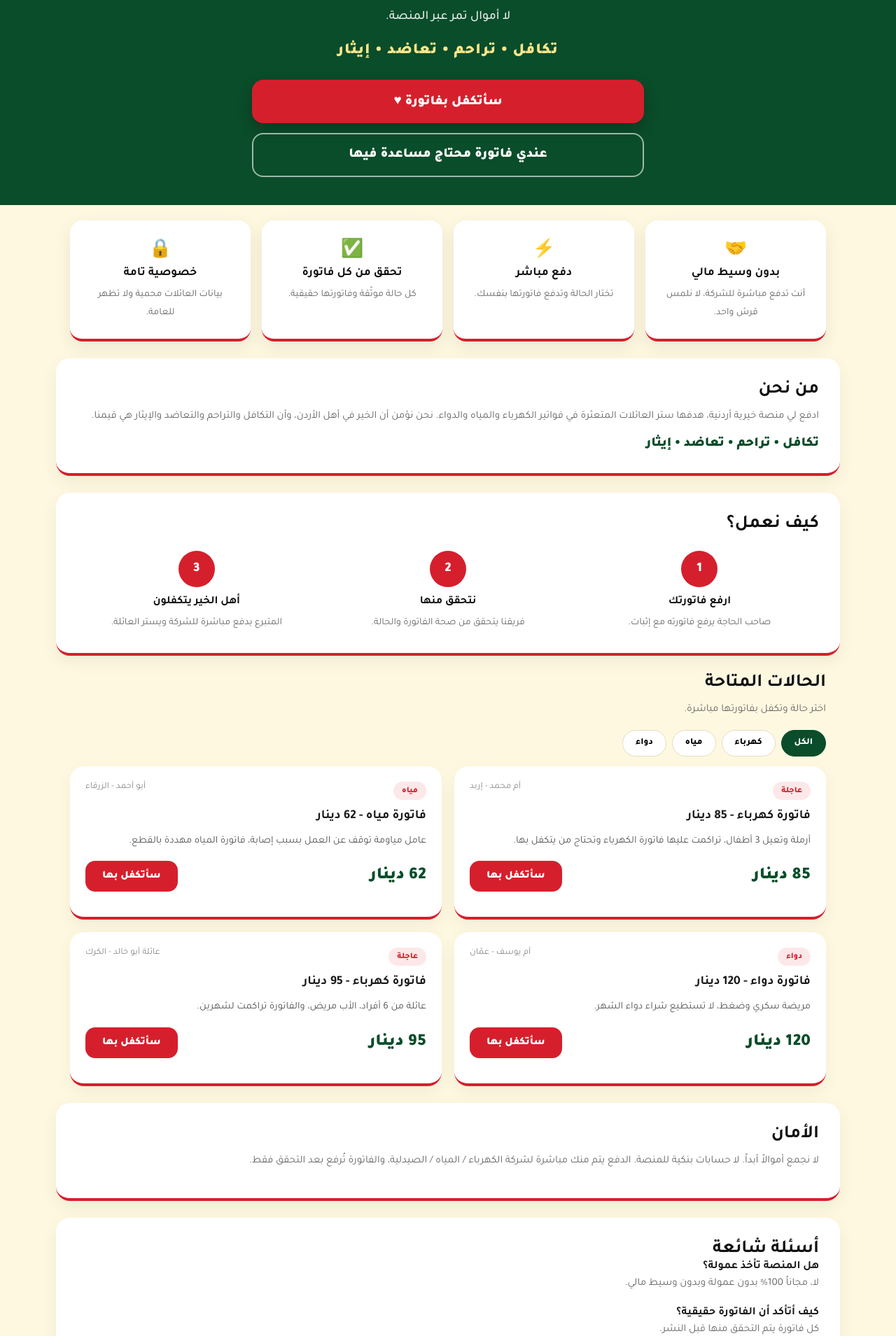
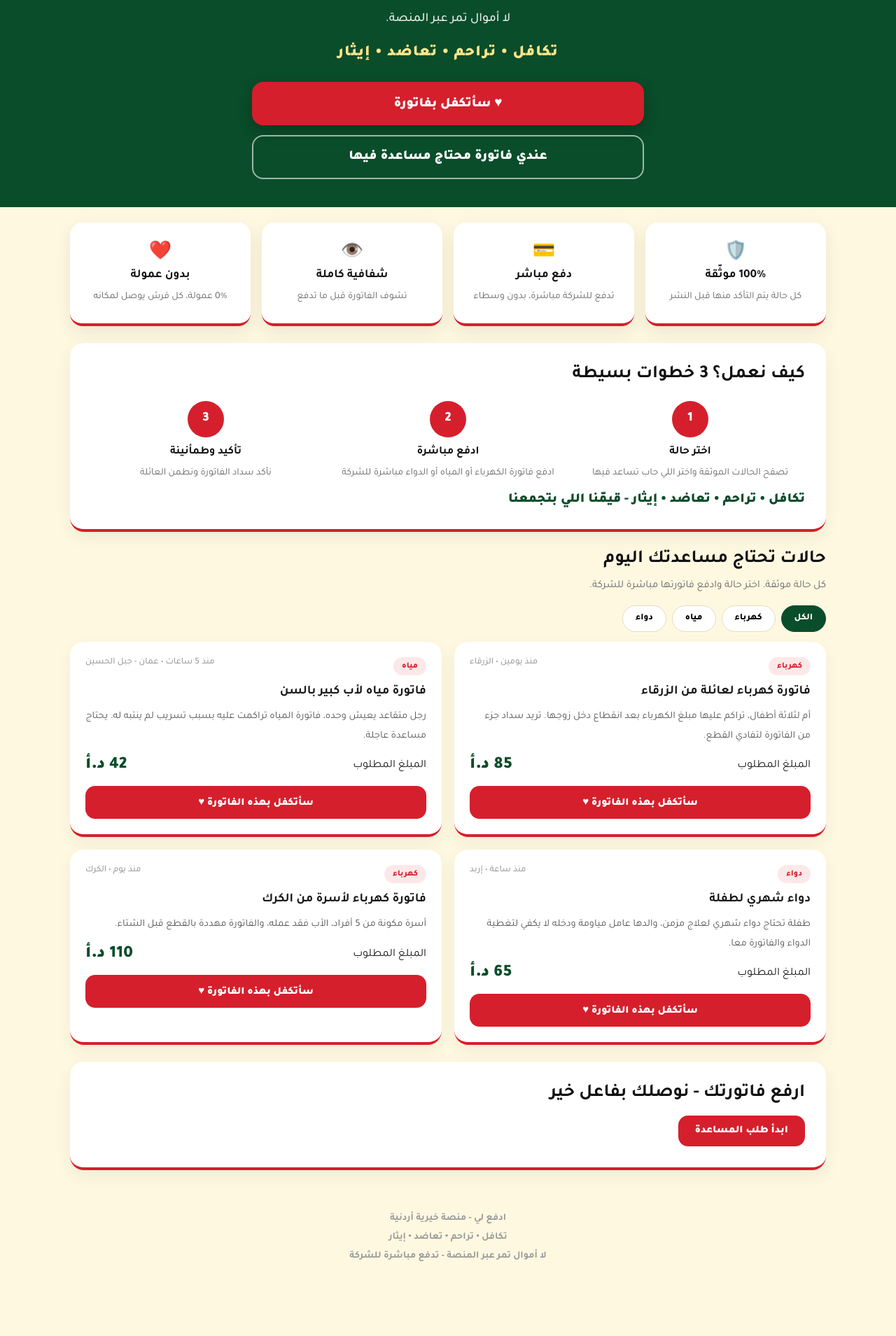
Before and after one commit to Idaf3li/idfa3li, a Next.js app: page / in a window 1280 px wide. Shown: the part 352-2261 px from the top of the page at 70% size. After the commit the page ends 2192 px from the top, so only its background shows below. Built offline with nearby package versions, Linux system fonts and the light colour scheme.

Commit message:
Update page.tsx

```diff
--- a/app/page.tsx
+++ b/app/page.tsx
@@ -1,25 +1,95 @@
-"use client";
-import { useState } from "react";
-export default function Home(){
-const [done,setDone]=useState(false);
-const [filter,setFilter]=useState("الكل");
-const cases=[
-{name:"أم محمد - إربد",type:"كهرباء",amount:"85 دينار",story:"أرملة وتعيل 3 أطفال، تراكمت عليها فاتورة الكهرباء وتحتاج من يتكفل بها.",tag:"عاجلة"},
-{name:"أبو أحمد - الزرقاء",type:"مياه",amount:"62 دينار",story:"عامل مياومة توقف عن العمل بسبب إصابة، فاتورة المياه مهددة بالقطع.",tag:"مياه"},
-{name:"أم يوسف - عمّان",type:"دواء",amount:"120 دينار",story:"مريضة سكري وضغط، لا تستطيع شراء دواء الشهر.",tag:"دواء"},
-{name:"عائلة أبو خالد - الكرك",type:"كهرباء",amount:"95 دينار",story:"عائلة من 6 أفراد، الأب مريض، والفاتورة تراكمت لشهرين.",tag:"عاجلة"},
-];
-const filtered=filter==="الكل"?cases:cases.filter(c=>c.type===filter);
-return(<>
-<header className="header"><div className="logo"><i>♥</i> ادفع لي</div><nav className="nav"><a href="#about">من نحن</a><a href="#cases">الحالات</a><a href="#how">كيف نعمل</a><a href="#safety">الأمان</a><a href="#faq">أسئلة</a></nav><button className="btn btn-red" onClick={()=>document.getElementById("form")?.scrollIntoView({behavior:"smooth"})}>ارفع فاتورتك</button></header>
-<section className="hero"><div className="pill">ادفع لي</div><h1>منصة خيرية من أهل الأردن... لأهل الأردن<br/>من نشامى الوطن... لأبناء الوطن</h1><p>تكفّل بفاتورة كهرباء أو مياه أو دواء لعائلة محتاجة، وادفعها بنفسك مباشرة للشركة.<br/>لا أموال تمر عبر المنصة.</p><div className="values">تكافل • تراحم • تعاضد • إيثار</div><div className="cta"><button className="btn btn-red big" onClick={()=>document.getElementById("cases")?.scrollIntoView({behavior:"smooth"})}>سأتكفل بفاتورة ♥</button><button className="btn btn-outline big" onClick={()=>document.getElementById("form")?.scrollIntoView({behavior:"smooth"})}>عندي فاتورة محتاج مساعدة فيها</button></div></section>
-<section className="trust"><div><span>🤝</span><b>بدون وسيط مالي</b><p>أنت تدفع مباشرة للشركة، لا نلمس قرش واحد.</p></div><div><span>⚡</span><b>دفع مباشر</b><p>تختار الحالة وتدفع فاتورتها بنفسك.</p></div><div><span>✅</span><b>تحقق من كل فاتورة</b><p>كل حالة موثّقة وفاتورتها حقيقية.</p></div><div><span>🔒</span><b>خصوصية تامة</b><p>بيانات العائلات محمية ولا تظهر للعامة.</p></div></section>
-<section id="about" className="section card"><h2>من نحن</h2><p className="sub">ادفع لي منصة خيرية أردنية، هدفها ستر العائلات المتعثرة في فواتير الكهرباء والمياه والدواء. نحن نؤمن أن الخير في أهل الأردن، وأن التكافل والتراحم والتعاضد والإيثار هي قيمنا.</p><p className="values2">تكافل • تراحم • تعاضد • إيثار</p></section>
-<section id="how" className="section card"><h2>كيف نعمل؟</h2><div className="steps"><div><div className="num">1</div><b>ارفع فاتورتك</b><p>صاحب الحاجة يرفع فاتورته مع إثبات.</p></div><div><div className="num">2</div><b>نتحقق منها</b><p>فريقنا يتحقق من صحة الفاتورة والحالة.</p></div><div><div className="num">3</div><b>أهل الخير يتكفلون</b><p>المتبرع يدفع مباشرة للشركة ويستر العائلة.</p></div></div></section>
-<section id="cases" className="section"><h2>الحالات المتاحة</h2><p className="sub">اختر حالة وتكفل بفاتورتها مباشرة.</p><div className="filters">{["الكل","كهرباء","مياه","دواء"].map(f=><button key={f} className={filter===f?"on":""} onClick={()=>setFilter(f)}>{f}</button>)}</div><div className="grid">{filtered.map((c,i)=><div key={i} className="case"><div className="case-top"><span className="tag">{c.tag}</span><span className="muted">{c.name}</span></div><h3>فاتورة {c.type} - {c.amount}</h3><p className="story">{c.story}</p><div className="row"><b className="price">{c.amount}</b><button className="btn btn-red" onClick={()=>alert("شكراً لتكافلك! تواصل معنا لإتمام الدفع مباشرة للشركة.")}>سأتكفل بها</button></div></div>)}</div></section>
-<section id="safety" className="section card"><h2>الأمان</h2><p className="sub">لا نجمع أموالاً أبداً. لا حسابات بنكية للمنصة. الدفع يتم منك مباشرة لشركة الكهرباء / المياه / الصيدلية، والفاتورة تُرفع بعد التحقق فقط.</p></section>
-<section id="faq" className="section card"><h2>أسئلة شائعة</h2><p><b>هل المنصة تأخذ عمولة؟</b><br/><span className="sub">لا، مجاناً 100% بدون عمولة وبدون وسيط مالي.</span></p><br/><p><b>كيف أتأكد أن الفاتورة حقيقية؟</b><br/><span className="sub">كل فاتورة يتم التحقق منها قبل النشر.</span></p><br/><p><b>هل تصل أموالي للعائلة؟</b><br/><span className="sub">أنت تدفع مباشرة للشركة، لا تمر أموال عبرنا.</span></p></section>
-<section id="form" className="section card form"><h2>ارفع فاتورتك</h2><p className="sub">املأ النموذج، وسنتواصل معك بعد التحقق.</p>{!done?<><label>الاسم</label><input placeholder="مثال: أم محمد"/><label>نوع الفاتورة</label><select><option>كهرباء</option><option>مياه</option><option>دواء</option></select><label>قيمة الفاتورة</label><input placeholder="مثال: 85 دينار"/><label>قصتك باختصار</label><textarea rows={3} placeholder="اكتب وضعك هنا..."/><button className="btn btn-red big full" onClick={()=>setDone(true)}>إرسال الطلب</button></>:<p className="ok">✅ تم استلام طلبك، جزاك الله خيراً، سنتواصل معك قريباً.</p>}</section>
-<footer>ادفع لي - منصة خيرية من أهل الأردن لأهل الأردن<br/>تكافل • تراحم • تعاضد • إيثار</footer>
-</>)
+'use client'
+import { useState } from 'react'
+
+const cases = [
+  { id: 1, cat: 'كهرباء', title: 'فاتورة كهرباء لعائلة من الزرقاء', story: 'أم لثلاثة أطفال، تراكم عليها مبلغ الكهرباء بعد انقطاع دخل زوجها. تريد سداد جزء من الفاتورة لتفادي القطع.', need: 85, city: 'الزرقاء', days: 'منذ يومين' },
+  { id: 2, cat: 'مياه', title: 'فاتورة مياه لأب كبير بالسن', story: 'رجل متقاعد يعيش وحده، فاتورة المياه تراكمت عليه بسبب تسريب لم ينتبه له. يحتاج مساعدة عاجلة.', need: 42, city: 'عمان - جبل الحسين', days: 'منذ 5 ساعات' },
+  { id: 3, cat: 'دواء', title: 'دواء شهري لطفلة', story: 'طفلة تحتاج دواء شهري لعلاج مزمن، والدها عامل مياومة ودخله لا يكفي لتغطية الدواء والفاتورة معا.', need: 65, city: 'إربد', days: 'منذ ساعة' },
+  { id: 4, cat: 'كهرباء', title: 'فاتورة كهرباء لأسرة من الكرك', story: 'أسرة مكونة من 5 أفراد، الأب فقد عمله، والفاتورة مهددة بالقطع قبل الشتاء.', need: 110, city: 'الكرك', days: 'منذ يوم' },
+]
+
+export default function Home() {
+  const [filter, setFilter] = useState('الكل')
+  const [showForm, setShowForm] = useState(false)
+  const [sent, setSent] = useState(false)
+  const [form, setForm] = useState({ name: '', phone: '', type: 'كهرباء', amount: '', desc: '' })
+
+  const filtered = filter === 'الكل' ? cases : cases.filter(c => c.cat === filter)
+
+  return (
+    <div>
+      <header className="header">
+        <div className="logo"><i>♥</i> ادفع لي</div>
+        <nav className="nav"><a onClick={() => window.scrollTo({ top: 0, behavior: 'smooth' })}>من نحن</a><a href="#cases">الحالات</a><a href="#how">كيف نعمل</a><a href="#faq">الأمان</a><a href="#faq">أسئلة</a></nav>
+        <button className="btn btn-red" onClick={() => setShowForm(true)}>ارفع فاتورتك</button>
+      </header>
+
+      <section className="hero">
+        <span className="pill">● حالات موثّقة 100% - ادفع مباشرة للشركة</span>
+        <h1>منصة خيرية من أهل الأردن... لأهل الأردن<br />من نشامى الوطن... لأبناء الوطن</h1>
+        <p>تكفّل بفاتورة كهرباء أو مياه أو دواء لعائلة محتاجة، وادفعها بنفسك مباشرة للشركة.<br />لا أموال تمر عبر المنصة.</p>
+        <div className="values">تكافل • تراحم • تعاضد • إيثار</div>
+        <div className="cta">
+          <button className="btn btn-red big" onClick={() => document.getElementById('cases')?.scrollIntoView({ behavior: 'smooth' })}>♥ سأتكفل بفاتورة</button>
+          <button className="btn btn-outline big" onClick={() => setShowForm(true)}>عندي فاتورة محتاج مساعدة فيها</button>
+        </div>
+      </section>
+
+      <div className="trust">
+        <div><span>🛡️</span><b>100% موثّقة</b><p>كل حالة يتم التأكد منها قبل النشر</p></div>
+        <div><span>💳</span><b>دفع مباشر</b><p>تدفع للشركة مباشرة، بدون وسطاء</p></div>
+        <div><span>👁️</span><b>شفافية كاملة</b><p>تشوف الفاتورة قبل ما تدفع</p></div>
+        <div><span>❤️</span><b>بدون عمولة</b><p>0% عمولة، كل قرش يوصل لمكانه</p></div>
+      </div>
+
+      <section className="section" id="how">
+        <div className="card"><h2>كيف نعمل؟ 3 خطوات بسيطة</h2>
+          <div className="steps">
+            <div><div className="num">1</div><b>اختر حالة</b><p>تصفح الحالات الموثقة واختر اللي حاب تساعد فيها</p></div>
+            <div><div className="num">2</div><b>ادفع مباشرة</b><p>ادفع فاتورة الكهرباء أو المياه أو الدواء مباشرة للشركة</p></div>
+            <div><div className="num">3</div><b>تأكيد وطمأنينة</b><p>نأكد سداد الفاتورة ونطمن العائلة</p></div>
+          </div>
+          <p className="values2">تكافل • تراحم • تعاضد • إيثار - قيمّنا اللي بتجمعنا</p>
+        </div>
+      </section>
+
+      <section className="section" id="cases">
+        <h2>حالات تحتاج مساعدتك اليوم</h2>
+        <p className="sub">كل حالة موثقة. اختر حالة وادفع فاتورتها مباشرة للشركة.</p>
+        <div className="filters">
+          {['الكل', 'كهرباء', 'مياه', 'دواء'].map(f => <button key={f} className={filter === f ? 'on' : ''} onClick={() => setFilter(f)}>{f}</button>)}
+        </div>
+        <div className="grid">
+          {filtered.map(c => (
+            <div key={c.id} className="case">
+              <div className="case-top"><span className="tag">{c.cat}</span><span className="muted">{c.days} • {c.city}</span></div>
+              <h3>{c.title}</h3>
+              <p className="story">{c.story}</p>
+              <div className="row"><span>المبلغ المطلوب</span><span className="price">{c.need} د.أ</span></div>
+              <button className="btn btn-red full" onClick={() => alert('شكرا لك! تواصل معنا لإتمام الدفع مباشرة للشركة - رقم الحالة: ' + c.id)}>سأتكفل بهذه الفاتورة ♥</button>
+            </div>
+          ))}
+        </div>
+      </section>
+
+      <section className="section" id="faq">
+        <div className="card"><h2>ارفع فاتورتك - نوصلك بفاعل خير</h2>
+          {!showForm && !sent && <button className="btn btn-red" style={{ marginTop: 16 }} onClick={() => setShowForm(true)}>ابدأ طلب المساعدة</button>}
+          {showForm && !sent && (
+            <form className="form" style={{ marginTop: 16 }} onSubmit={(e) => { e.preventDefault(); setSent(true) }}>
+              <label>الاسم الكامل</label><input required value={form.name} onChange={e => setForm({ ...form, name: e.target.value })} placeholder="مثال: أحمد محمد" />
+              <label>رقم الهاتف</label><input required value={form.phone} onChange={e => setForm({ ...form, phone: e.target.value })} placeholder="07XXXXXXXX" />
+              <label>نوع الفاتورة</label><select value={form.type} onChange={e => setForm({ ...form, type: e.target.value })}><option>كهرباء</option><option>مياه</option><option>دواء</option></select>
+              <label>مبلغ الفاتورة (د.أ)</label><input required value={form.amount} onChange={e => setForm({ ...form, amount: e.target.value })} placeholder="مثال: 85" />
+              <label>اشرح حالتك باختصار</label><textarea rows={3} value={form.desc} onChange={e => setForm({ ...form, desc: e.target.value })} placeholder="اكتب قصتك هنا..." />
+              <button className="btn btn-red full" type="submit">إرسال الطلب</button>
+            </form>
+          )}
+          {sent && <p className="ok">✅ تم استلام طلبك! سنتواصل معك قريبا للتحقق من الفاتورة.</p>}
+        </div>
+      </section>
+
+      <footer>ادفع لي - منصة خيرية أردنية<br />تكافل • تراحم • تعاضد • إيثار<br />لا أموال تمر عبر المنصة - تدفع مباشرة للشركة</footer>
+    </div>
+  )
 }
```
